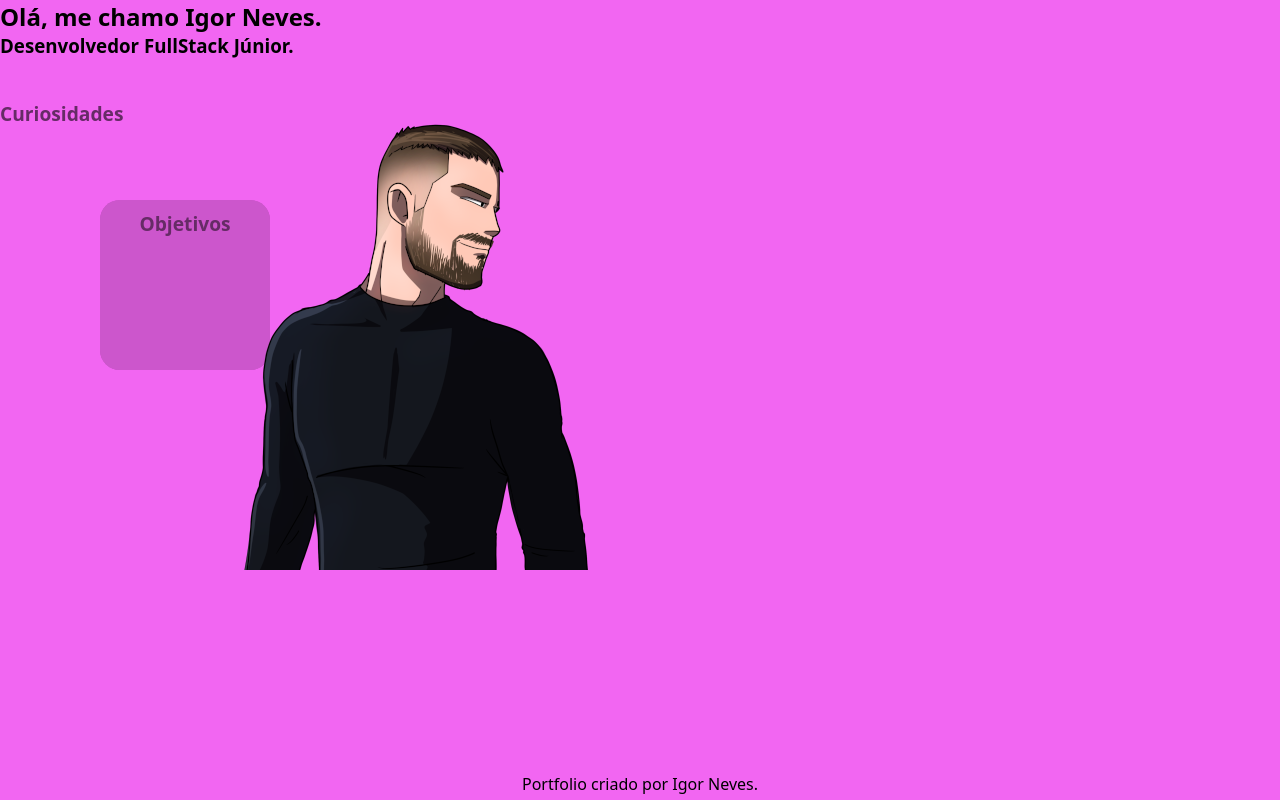
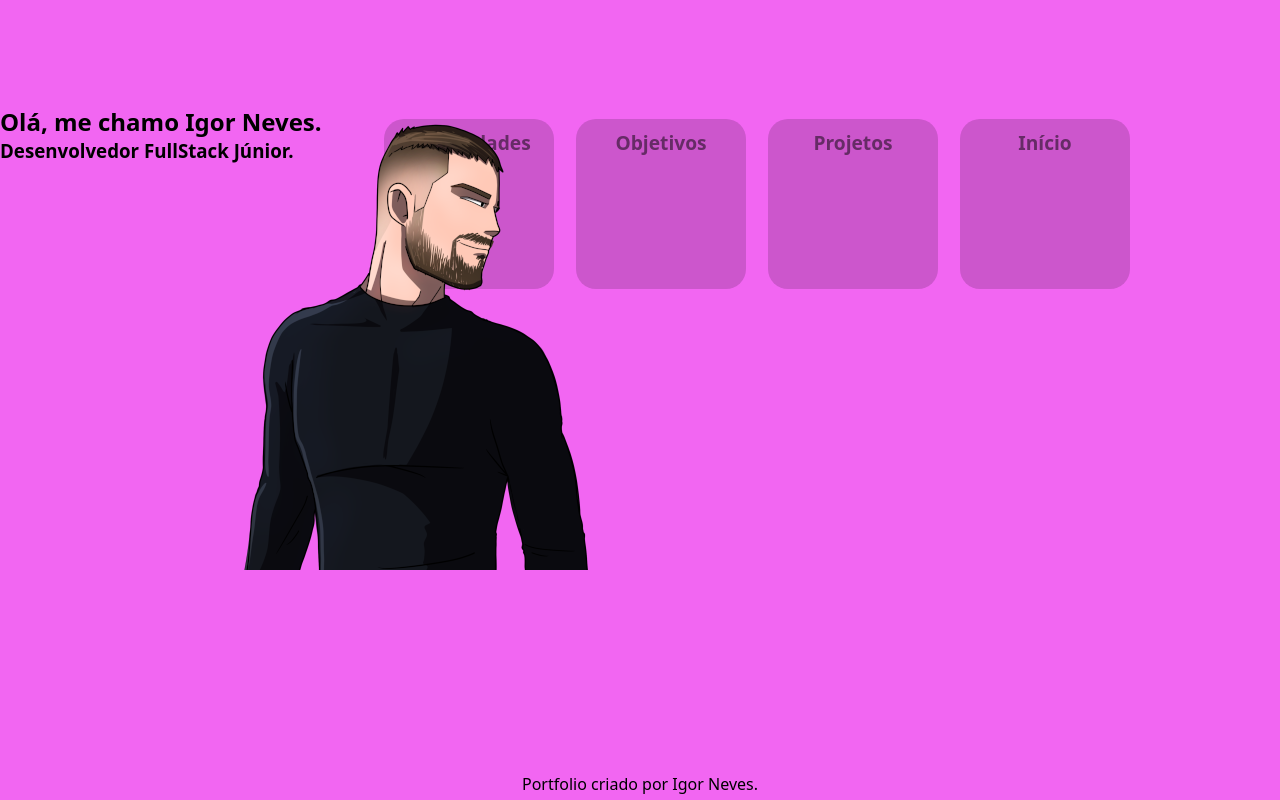
Before and after one commit to igorvalencio/Portfolio, a plain HTML site: page PaginaInicial/inicio.html in a window 1280 px wide. Drawn offline with Linux system fonts and the light colour scheme.

Commit message:
Update style.css

```diff
--- a/PaginaInicial/style.css
+++ b/PaginaInicial/style.css
@@ -33,11 +33,11 @@ header {
 }
 
 .classeHeader{
-    position: fixed;
+
 }
 #InicioBox {
     position: absolute;
-    margin: 100px;
+    margin: 1em 1em 1em 50em;
     width: 150px;
     height: 150px;
     background-color: var(--cor2);
@@ -48,7 +48,7 @@ header {
 
 #projetosBox {
     position: absolute;
-    margin: 100px;
+    margin: 1em 1em 1em 40em;
     width: 150px;
     height: 150px;
     background-color: var(--cor2);
@@ -58,18 +58,17 @@ header {
 
 #objetivosBox {
     position: absolute;
-    margin: 100px;
+    margin: 1em 1em 1em 30em;
     width: 150px;
     height: 150px;
-
     background-color: var(--cor2);
     border-radius: 20px;
     padding: 10px;
 }
 
-#curiosidadesBox {
+#curiosidadeBox {
     position: absolute;
-    margin: 100px;
+    margin: 1em 1em 1em 20em;
     width: 150px;
     height: 150px;
     background-color: var(--cor2);
```
